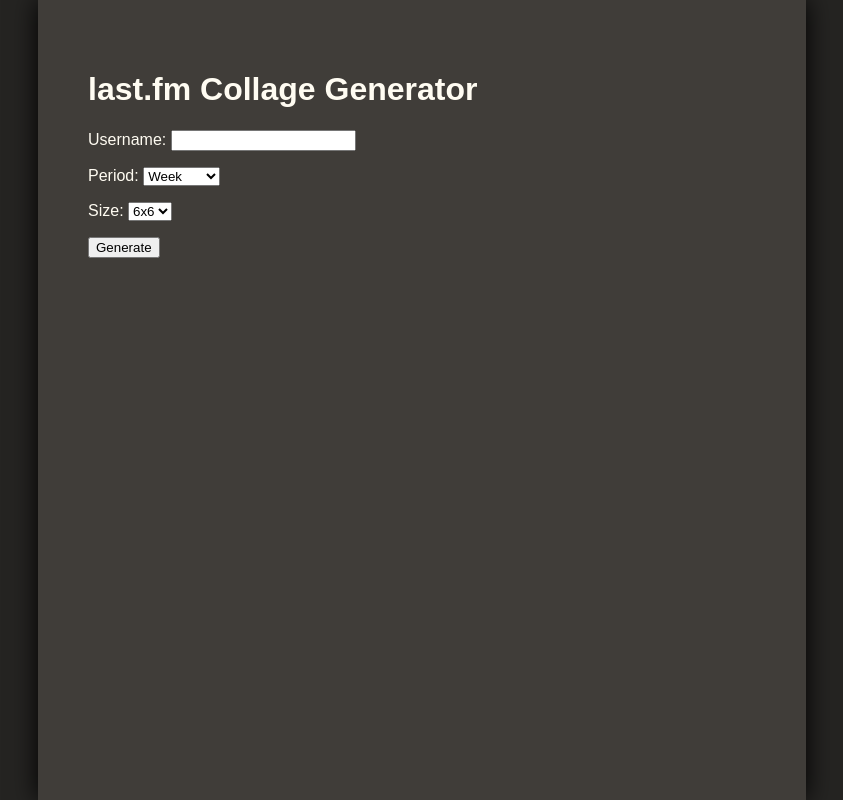
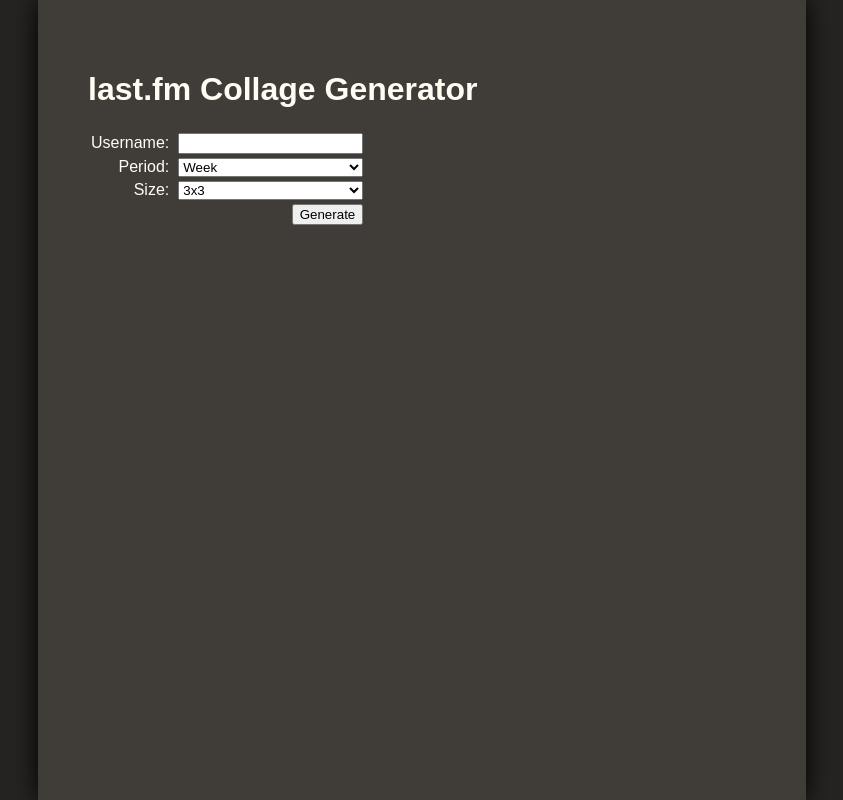
Before and after one commit to lusciousdev/luscious.dev, a Django app: page /lastfm/ in a window 1280 px wide. Shown: the whole page, without its empty margins (218-1061 px from the left). Run offline with Django 4.2, Linux system fonts and the light colour scheme.

Commit message:
css update

```diff
--- a/home/templates/home/index.html
+++ b/home/templates/home/index.html
@@ -2,6 +2,7 @@
 
 <link rel="stylesheet" href="{% static 'global.css' %}">
 <link rel="stylesheet" href="{% static 'home/style.css' %}">
+<link rel="shortcut icon" type="image/png" href="{% static 'favicon.ico' %}"/>
 
 <html lang="en">
   <head>
--- a/lastfm/forms.py
+++ b/lastfm/forms.py
@@ -9,14 +9,14 @@ PERIOD_CHOICES = (
   ("overall", "All"),
 )
 
-SIZE_CHOICES = {
+SIZE_CHOICES = (
   (3, "3x3"),
   (4, "4x4"),
   (5, "5x5"),
   (6, "6x6")
-}
+)
 
 class InfoForm(forms.Form):
-  username = forms.CharField(label="Username", max_length=128)
-  period   = forms.ChoiceField(choices = PERIOD_CHOICES, label = "Period")
-  size     = forms.ChoiceField(choices = SIZE_CHOICES, label = "Size")
+  username = forms.CharField(label="Username", max_length=128, widget=forms.TextInput(attrs={'class': 'char-field'}))
+  period   = forms.ChoiceField(choices = PERIOD_CHOICES, label = "Period", widget=forms.Select(attrs={'class': 'choice-field'}))
+  size     = forms.ChoiceField(choices = SIZE_CHOICES, label = "Size", widget=forms.Select(attrs={'class': 'choice-field'}))
--- a/lastfm/static/lastfm/style.css
+++ b/lastfm/static/lastfm/style.css
@@ -6,70 +6,30 @@ html {
   color: var(--text);
 }
 
-a {
-  color: var(--link);
-}
-
-a:visited {
-  color: var(--link);
-}
-
-body {
-  display: flex;
-  flex-direction: column;
-  justify-content: flex-start;
-  align-items: center;
-  height: 100%;
-  margin: 0;
-  padding: 0;
-}
-
-.container {
+.generator-form {
   display: flex;
   flex-direction: column;
   justify-content: flex-start;
   align-items: flex-start;
-
-  padding: 50px;
-  box-sizing: border-box;
-  box-shadow: 0px 0px 25px 0px #000;
-
-  min-width: 350px;
-  width: 60%;
-  min-height: 100%;
-
-  background: var(--foreground);
 }
 
-.generator-form {
-  display: flex;
-  flex-flow: column;
-  justify-content: flex-start;
-  align-items: flex-start;
+.generator-form td {
+  text-align: right;
+}
+
+.generator-form td select {
+  width: 100%;
+}
+
+.generator-form .label {
+  margin-right: 5px;
 }
 
 .grid {
   display: flex;
   flex-flow: row wrap;
-  margin-left: auto;
-  margin-right: auto;
-  justify-content: center;
+  justify-content: flex-start;
   width: 100%;
-}
-
-.size-3 {
-  max-width: 600px;
-}
-
-.size-4 {
-  max-width: 600px;
-}
-
-.size-5 {
-  max-width: 600px;
-}
-
-.size-6 {
   max-width: 600px;
 }
 
@@ -105,3 +65,24 @@ body {
   width: 100%;
   height: auto;
 }
+
+.album-list {
+  border-collapse: collapse;
+  margin-top: 25px;
+}
+
+.album-list .album-rank {
+  text-align: right;
+}
+
+.album-list td {
+  padding-right: 10px;
+}
+
+.album-list .album-name {
+  font-weight: bold;
+}
+
+.album-list tr:nth-child(even) {
+  background: #00000030;
+}
--- a/lastfm/templates/lastfm/index.html
+++ b/lastfm/templates/lastfm/index.html
@@ -2,6 +2,7 @@
 
 <link rel="stylesheet" href="{% static 'global.css' %}">
 <link rel="stylesheet" href="{% static 'lastfm/style.css' %}">
+<link rel="shortcut icon" type="image/png" href="{% static 'favicon.ico' %}"/>
 
 <html lang="en">
   <head>
@@ -11,13 +12,23 @@
   </head>
   <body>
     <div class="container">
+      <h1 class="site-title">last.fm Collage Generator</h1>
       <div class="generator-form">
         <div>
-          <h1>last.fm Collage Generator</h1>
-          <form method="post">
+          <form method="post" class="generator-form">
               {% csrf_token %}
-              {{ form.as_p }}
-              <input type="submit" value="Generate">
+              <table>
+              {% for field in form %}
+                <tr>
+                  <td><label class="label" for="{{ field.auto_id }}">{{ field.label }}:</label></td>
+                  <td>{{ field }}</td>
+                </tr>
+              {% endfor %}
+                <tr>
+                  <td></td>
+                  <td><input type="submit" value="Generate"></td>
+                </tr>
+              </table>
           </form>
         </div>
       </div>
--- a/static/global.css
+++ b/static/global.css
@@ -1,6 +1,63 @@
 :root {
   --background: #252422;
   --foreground: #403d39;
+  --lighter: #ccc5b9;
   --text: #fffcf2;
   --link: #eb5e28;
 }
+
+html, body, .container {
+  min-height: 100vh !important;
+}
+
+a {
+  color: var(--link);
+}
+
+a:visited {
+  color: var(--link);
+}
+
+body {
+  display: flex;
+  flex-direction: column;
+  justify-content: flex-start;
+  align-items: center;
+  margin: 0;
+  padding: 0;
+}
+
+.container {
+  display: flex;
+  flex-direction: column;
+  justify-content: flex-start;
+  align-items: flex-start;
+
+  box-sizing: border-box;
+  box-shadow: 0px 0px 25px 0px #000;
+
+  background: var(--foreground);
+}
+
+@media (max-width: 800px) {
+  .container {
+    padding: 25px;
+    width: 100%;
+  }
+}
+@media (min-width: 800px) and (max-width: 1200px) {
+  .container {
+    padding: 50px;
+
+    min-width: 350px;
+    width: 80%;
+  }
+}
+@media (min-width: 1200px) {
+  .container {
+    padding: 50px;
+
+    min-width: 350px;
+    width: 60%;
+  }
+}
```
Also changed, not shown: home/static/home/style.css (+0 -35 lines), lastfm/templates/lastfm/user.html (+24 -4 lines), static/favicon.ico (added).
